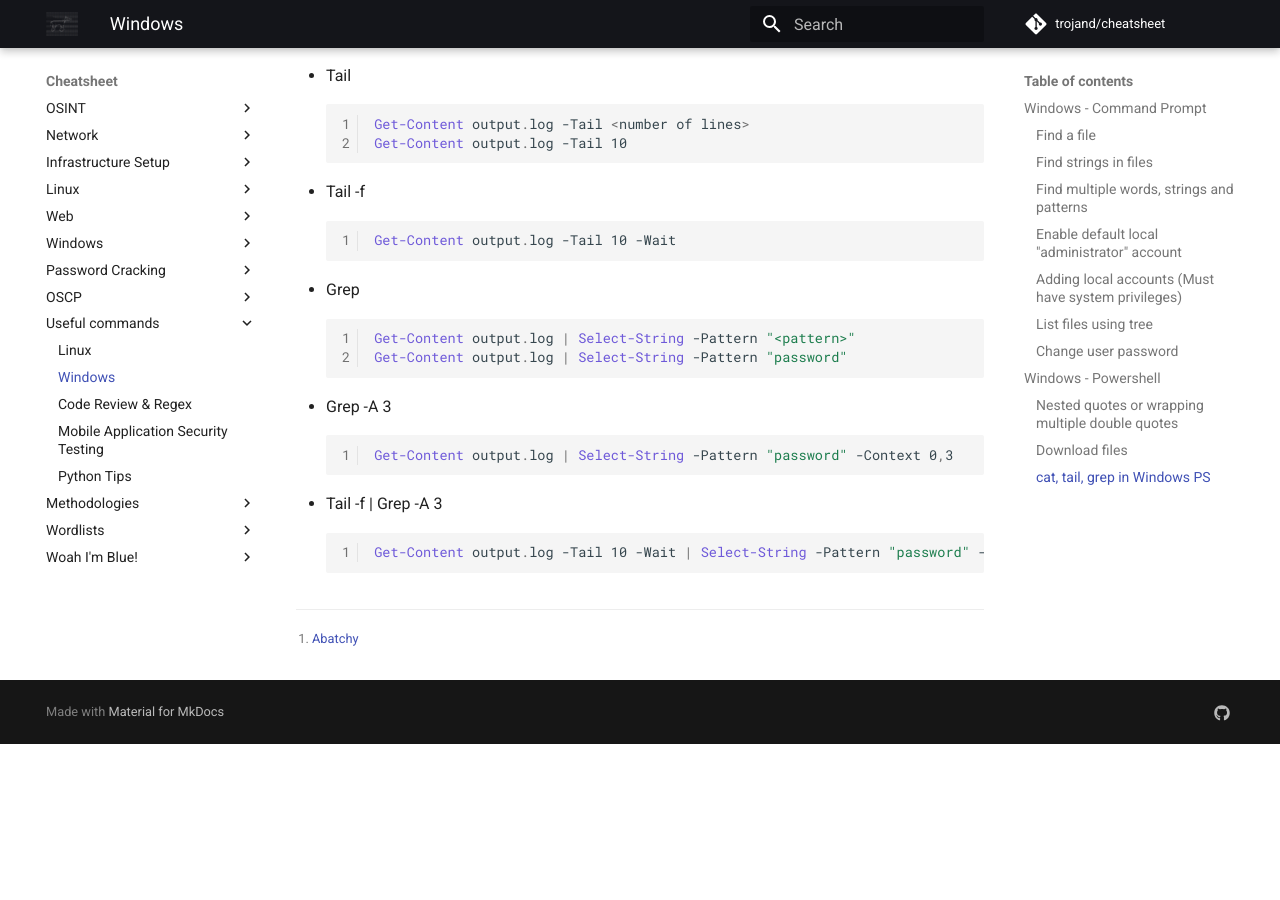
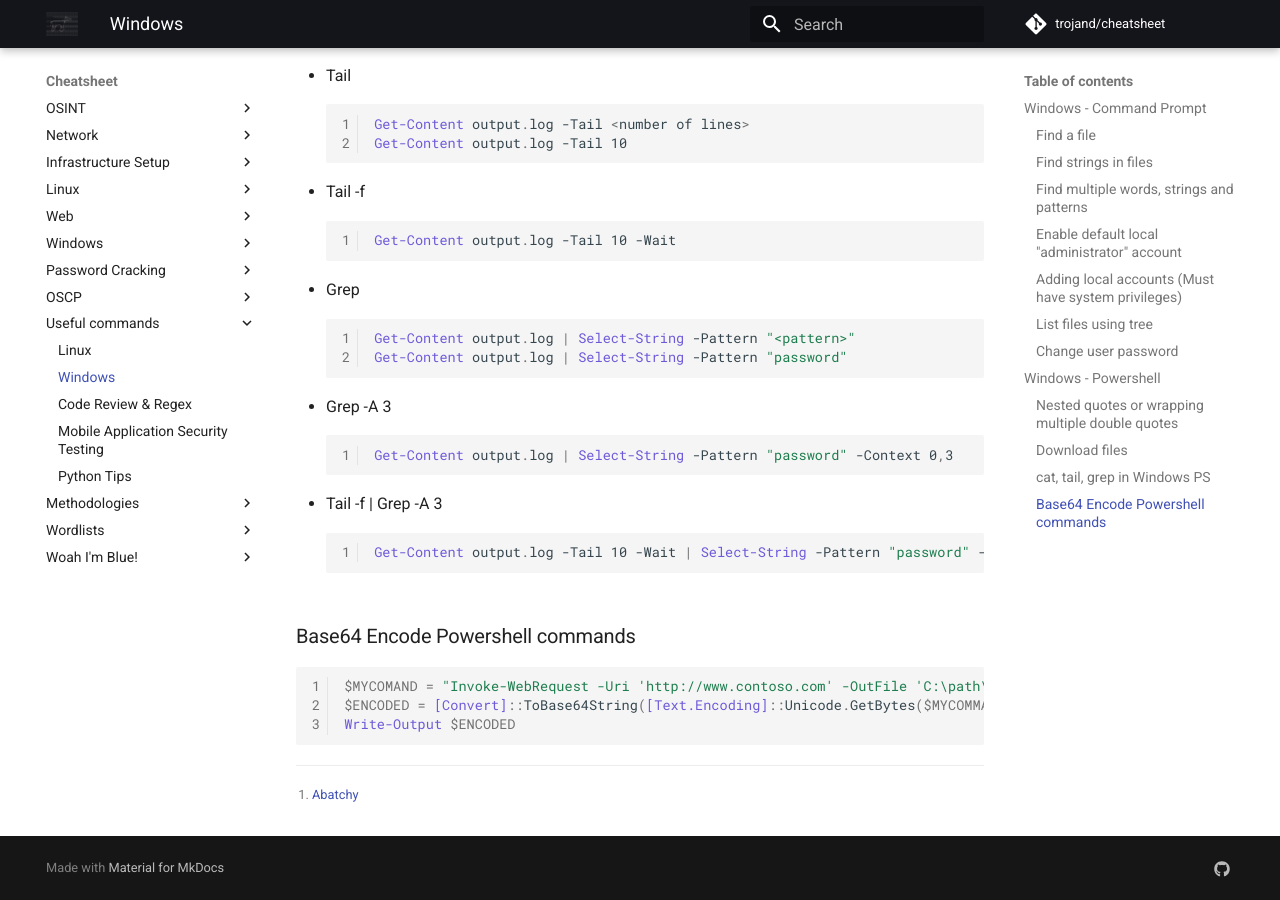
Before and after one commit to trojand/cheatsheet, an MkDocs documentation site: the page built from docs/Useful_Commands/Windows.md, in a window 1280 px wide and 900 px high, scrolled down 2070 px. Built offline with MkDocs 1.6.1 and Material for MkDocs 9.7.7, drawn with Linux system fonts in a browser that asks for light colours; comment, search, counter and statistics services are not loaded; before the commit the page ends 2814 px from its top, so only the background shows below that.

Commit message:
Update Windows.md

````diff
--- a/docs/Useful_Commands/Windows.md
+++ b/docs/Useful_Commands/Windows.md
@@ -98,4 +98,11 @@ net user trojand imareallyreallyreallylongpasswordnow
     Get-Content output.log -Tail 10 -Wait | Select-String -Pattern "password" -Context 0,3
     ```
 
+### Base64 Encode Powershell commands
+```powershell
+$MYCOMAND = "Invoke-WebRequest -Uri 'http://www.contoso.com' -OutFile 'C:\path\file'"
+$ENCODED = [Convert]::ToBase64String([Text.Encoding]::Unicode.GetBytes($MYCOMMAND))
+Write-Output $ENCODED
+```
+
 [^1]: [Abatchy](https://www.abatchy.com/2017/03/powershell-download-file-one-liners)
````
